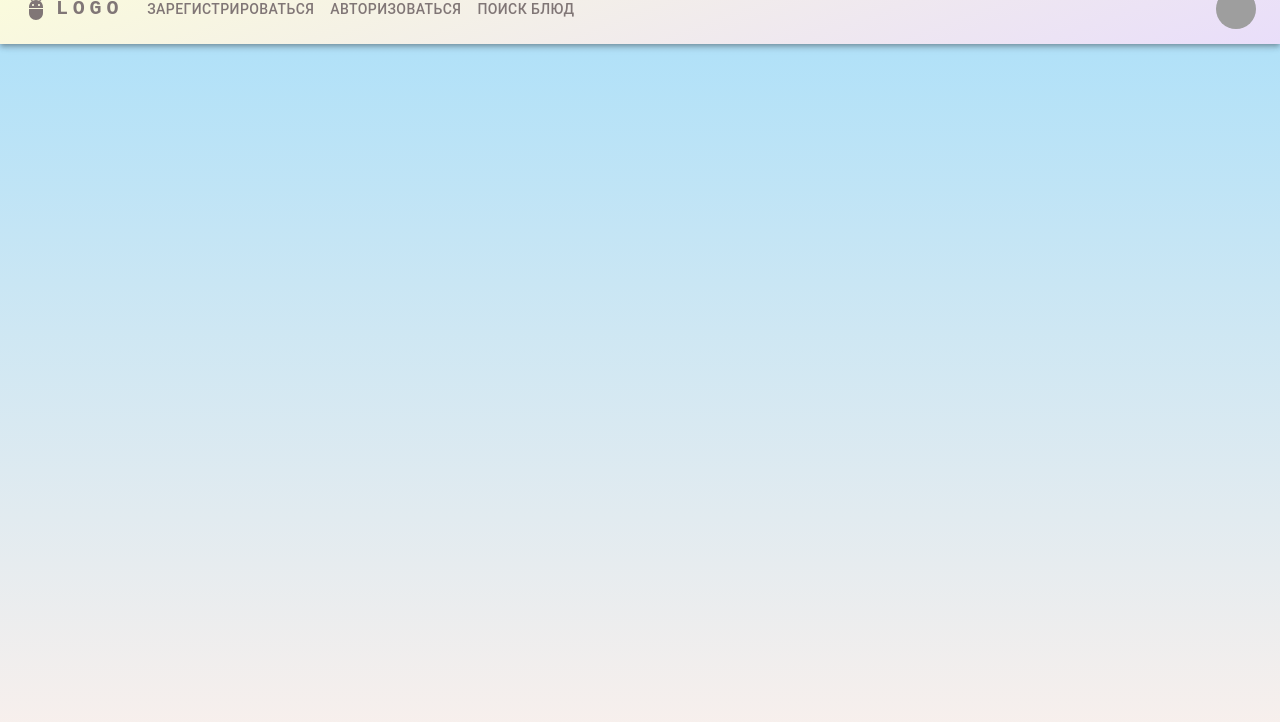
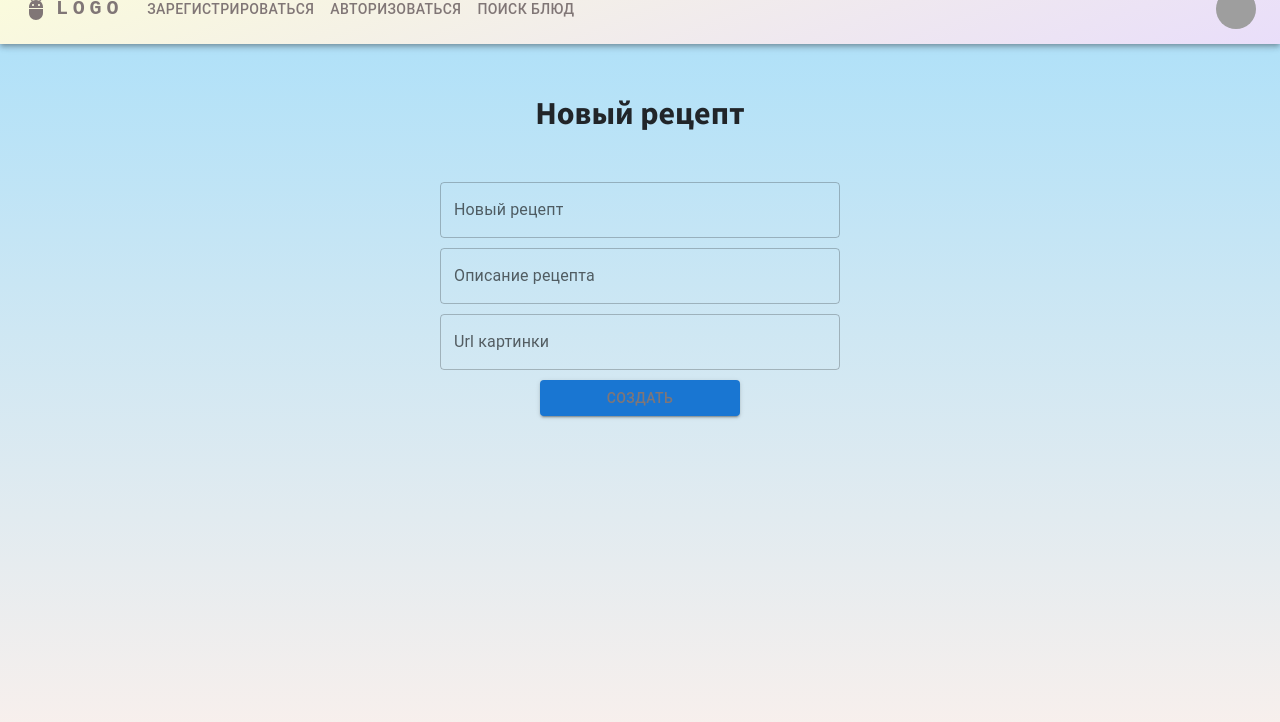
Before and after one commit to Urez51/CookMaster, a React (Create React App) app in the folder frontend/: page /new-recipe in a window 1280 px wide. Shown: the top 722 px of the page. Built offline with nearby package versions, Linux system fonts and the light colour scheme; grey boxes are pictures that could not be loaded.

Commit message:
add first Form no logick

```diff
--- /dev/null
+++ b/frontend/src/components/AddNewRecipe/AddNewRecipe.js
@@ -0,0 +1,54 @@
+import React, { useCallback } from 'react';
+import { useDispatch } from 'react-redux';
+import { useNavigate } from 'react-router-dom';
+import {TextField, Button} from '@mui/material';
+import { useParams } from 'react-router-dom';
+
+function AddNewRecipe(){
+  const {id} = useParams;
+  const dispatch = useDispatch();
+  const sendRecipe = useCallback((event) => {
+    event.preventDefault();
+    const {title:{value:title}, body:{value:body},img:{value:img} } = event.target;
+    console.log(title,body,img)
+  })
+
+  return(
+   <section className='Login-section'>
+    <div className='container'>
+      <div className='Login'>
+        <h2 className='Login-title'>Новый рецепт</h2>
+        <form className='Login-form' onSubmit={sendRecipe} >
+          <TextField
+            type="text"
+            label="Новый рецепт"
+            name="title"
+            variant="outlined"
+            className='Login-form__input'
+          />
+          <TextField
+            type="text"
+            label="Описание рецепта"
+            name="body"
+            variant="outlined"
+            className='Login-form__input'
+          />
+          <TextField
+            type="text"
+            label="Url картинки"
+            name="img"
+            variant="outlined"
+            className='Login-form__input'
+          />
+
+          <Button variant="contained" color="primary" type="submit" className='Login-form__btn'>
+            Создать
+          </Button>
+        </form>
+      </div>
+    </div>
+  </section>
+  )
+}
+
+export default AddNewRecipe;
--- a/frontend/src/components/App/App.js
+++ b/frontend/src/components/App/App.js
@@ -7,6 +7,7 @@ import store from '../../store';
 import Login from '../Login/Login';
 import Registr from '../Registr/Registr';
 import Navbar from '../UI/Navbar/Navbar';
+import AddNewRecipe from '../AddNewRecipe/AddNewRecipe'
 
 import Home from '../Home/Home';
 
@@ -15,6 +16,7 @@ function App() {
     <Provider store={store}>
       <Navbar />
       <Routes>
+        <Route path='/new-recipe' element={<AddNewRecipe />} />
         <Route path='/CookMaster' element={ <Home/>} />
         <Route path='/login' element={<Login />} />
         <Route path='/registration' element={<Registr />} />
```
